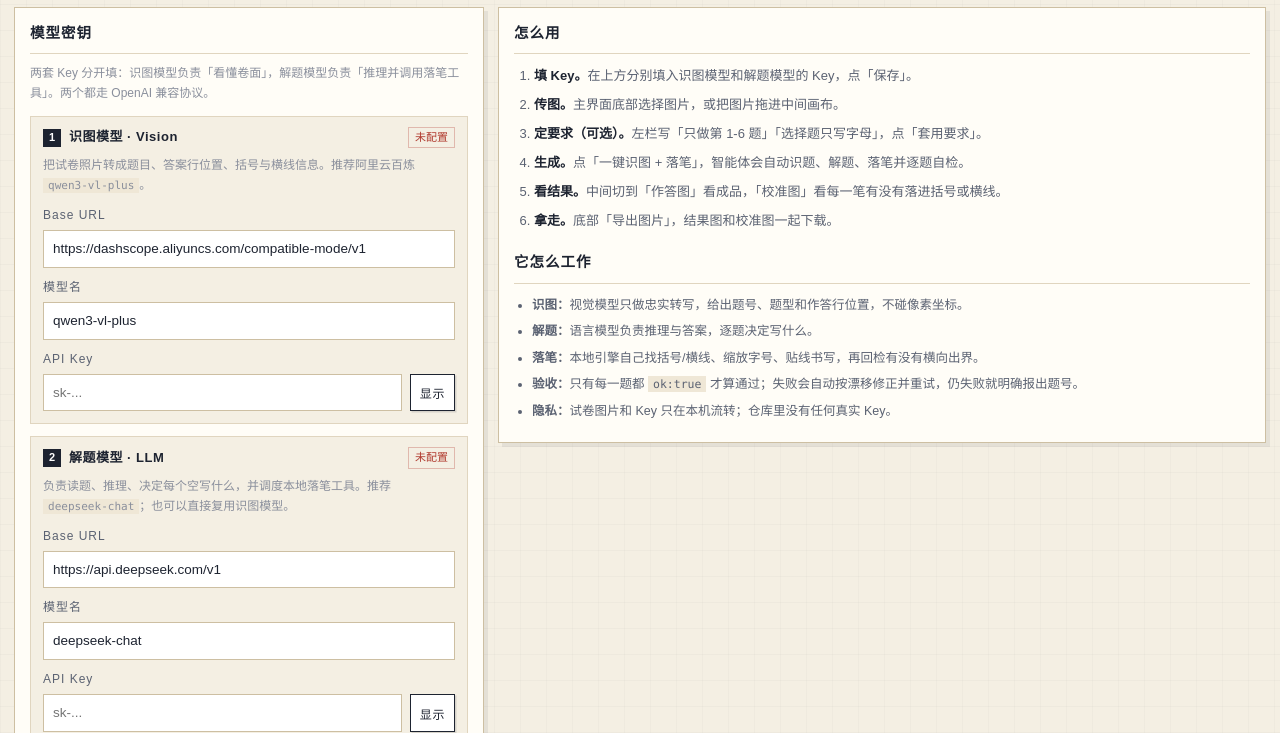
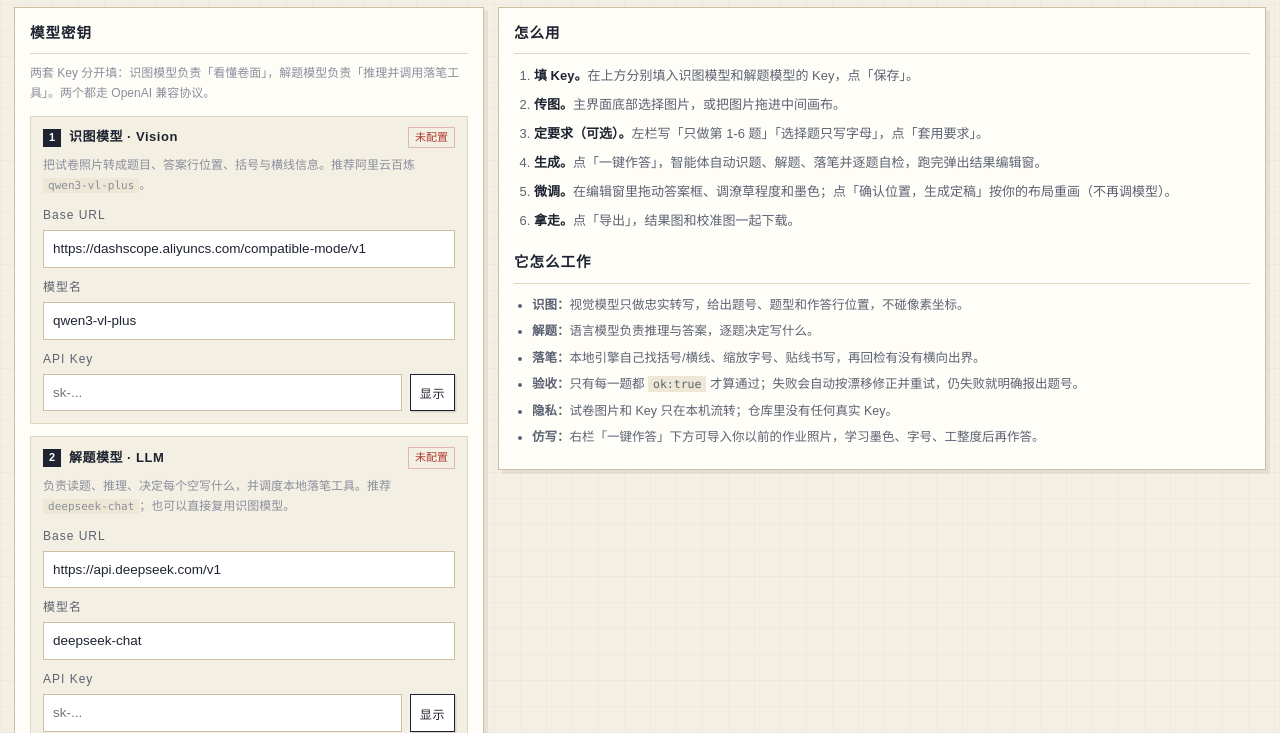
Before and after one commit to Qs277/paperreaper, a plain HTML site: page index.html in a window 1280 px wide. Both pictures are taken after a click on the button "设置配置". Shown: the part 67-800 px from the top of the page. Drawn offline with Linux system fonts and the light colour scheme; no server answers.

Commit message:
Refresh README with real UI screenshots and current three-stage workflow

```diff
--- a/index.html
+++ b/index.html
@@ -229,9 +229,9 @@
           <li><b>填 Key。</b>在上方分别填入识图模型和解题模型的 Key，点「保存」。</li>
           <li><b>传图。</b>主界面底部选择图片，或把图片拖进中间画布。</li>
           <li><b>定要求（可选）。</b>左栏写「只做第 1-6 题」「选择题只写字母」，点「套用要求」。</li>
-          <li><b>生成。</b>点「一键识图 + 落笔」，智能体会自动识题、解题、落笔并逐题自检。</li>
-          <li><b>看结果。</b>中间切到「作答图」看成品，「校准图」看每一笔有没有落进括号或横线。</li>
-          <li><b>拿走。</b>底部「导出图片」，结果图和校准图一起下载。</li>
+          <li><b>生成。</b>点「一键作答」，智能体自动识题、解题、落笔并逐题自检，跑完弹出结果编辑窗。</li>
+          <li><b>微调。</b>在编辑窗里拖动答案框、调潦草程度和墨色；点「确认位置，生成定稿」按你的布局重画（不再调模型）。</li>
+          <li><b>拿走。</b>点「导出」，结果图和校准图一起下载。</li>
         </ol>
 
         <h2 class="mt">它怎么工作</h2>
@@ -241,6 +241,7 @@
           <li><b>落笔：</b>本地引擎自己找括号/横线、缩放字号、贴线书写，再回检有没有横向出界。</li>
           <li><b>验收：</b>只有每一题都 <code>ok:true</code> 才算通过；失败会自动按漂移修正并重试，仍失败就明确报出题号。</li>
           <li><b>隐私：</b>试卷图片和 Key 只在本机流转；仓库里没有任何真实 Key。</li>
+          <li><b>仿写：</b>右栏「一键作答」下方可导入你以前的作业照片，学习墨色、字号、工整度后再作答。</li>
         </ul>
       </div>
     </div>
```
Also changed, not shown: docs/settings.jpg (deleted), docs/ui-editor.jpg (added), docs/ui-main.jpg (added), docs/ui-rail.png (added), docs/ui-settings.png (added), 2 other files.
